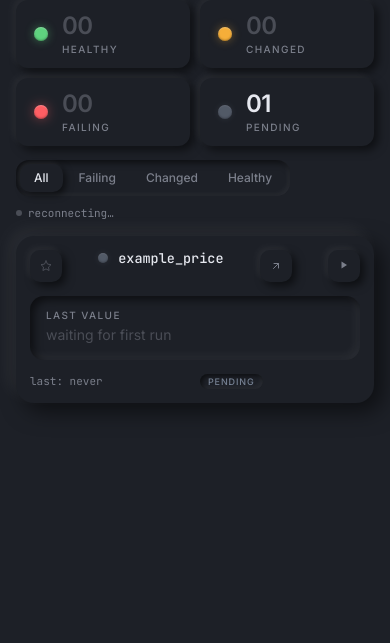
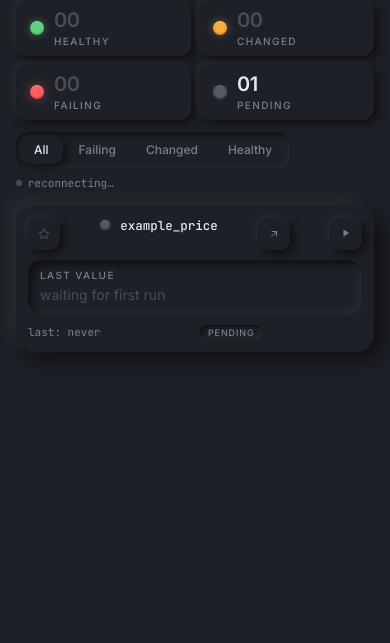
Before and after one commit to stevendejongnl/changewatch, a FastAPI app: page / in a window 390 px wide. Shown: the part 79-722 px from the top of the page. Run offline with FastAPI, Linux system fonts and the light colour scheme; data that the repository does not hold is empty; parts of the project's set-up code (start-up, migrations or seed data) failed here and were passed over.

Commit message:
fix(dashboard): reduce card size on mobile

```diff
--- a/app/templates/dashboard.html
+++ b/app/templates/dashboard.html
@@ -134,14 +134,17 @@
   @media (max-width: 700px) {
     .stat-strip {
       grid-template-columns: repeat(2, 1fr);
-      gap: 10px;
-      margin-bottom: 14px;
+      gap: 8px;
+      margin-bottom: 12px;
     }
-    .stat-tile { padding: 14px 18px; }
-    .stat-tile .count { font-size: 24px; }
-    .monitor-grid { grid-template-columns: 1fr; gap: 12px; }
-    .monitor-card { padding: 14px; }
-    .filter-row { flex-direction: column; align-items: flex-start; gap: 10px; }
+    .stat-tile { padding: 10px 14px; gap: 10px; }
+    .stat-tile .count { font-size: 20px; }
+    .monitor-grid { grid-template-columns: 1fr; gap: 10px; }
+    .monitor-card { padding: 12px; gap: 10px; }
+    .monitor-value-well { padding: 10px 12px; min-height: 44px; }
+    .monitor-value { font-size: 14px; }
+    .monitor-name { font-size: 12.5px; }
+    .filter-row { flex-direction: column; align-items: flex-start; gap: 8px; }
   }
 </style>
 {% endblock %}
```
